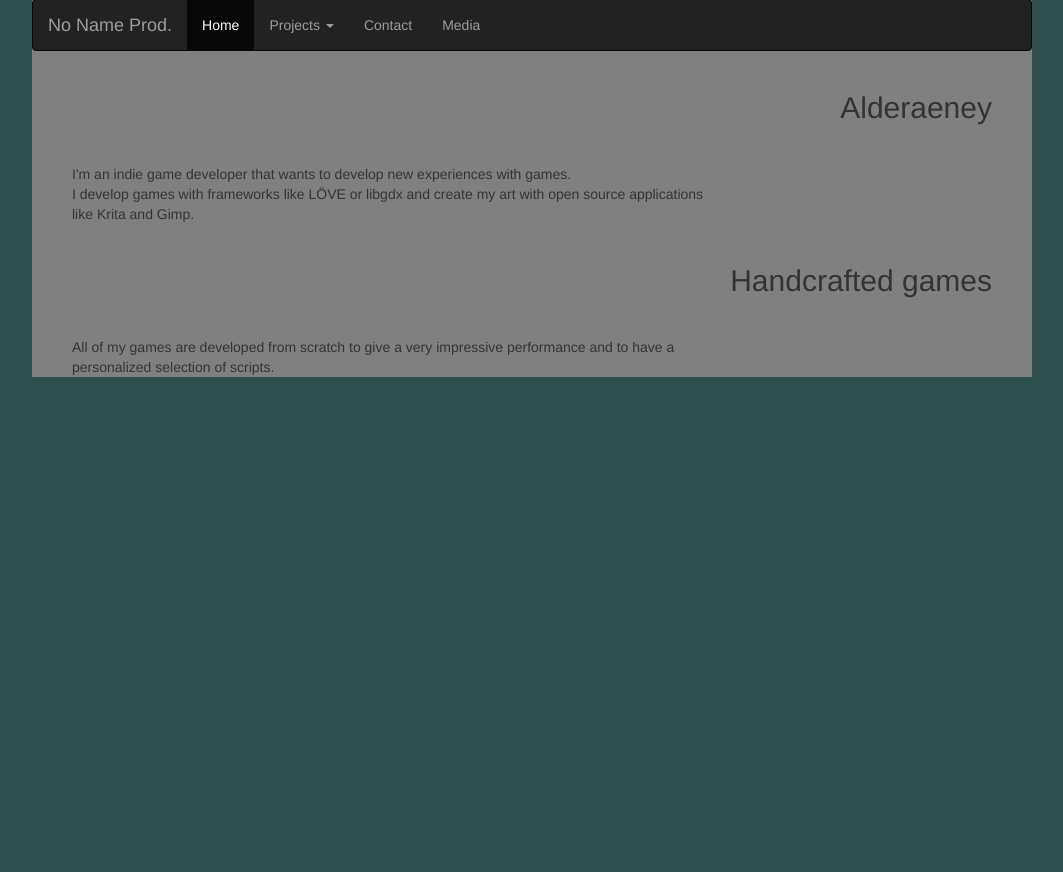
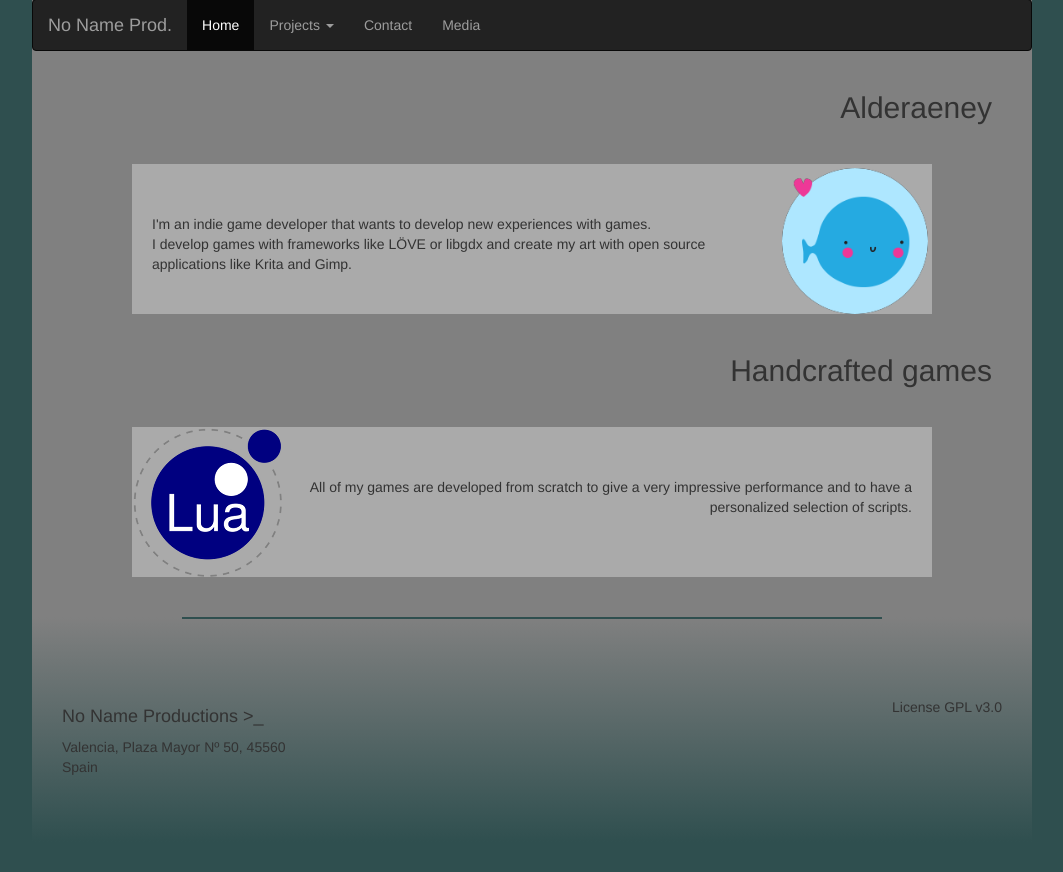
Before and after one commit to Alderaeney/ProjecteLlenguatjeMarques, a PHP site: page /index.html in a window 1280 px wide. Shown: the part 331-1203 px from the top of the page, without its empty margins (108-1171 px from the left). Before the commit the page ends 708 px from the top, so only its background shows below. Run offline with PHP 8.4, Linux system fonts and the light colour scheme.

Commit message:
Avancada página web en clase

```diff
--- a/css/index.css
+++ b/css/index.css
@@ -1,24 +1,3 @@
-*{
-    margin: 0;
-    padding: 0;
-}
-
-body{
-    background-color: darkslategray;
-}
-
-#pagina{
-    width: 1000px;
-    margin: 30px auto;
-    background-color: gray;
-}
-
-header{
-    height: 300px;
-    background: url("../img/header.png") no-repeat center;
-    background-size: cover;
-}
-
 h2{
     text-align: right;
     margin: 40px;
@@ -34,8 +13,38 @@ header h1{
     background-color: rgba(226, 226, 226, 0.43);
 }
 
+header p{
+    float: right;
+    margin: 30px;
+    margin-left: 200px;
+    width: 350px;
+    height: 70px;
+    background-color: rgba(226, 226, 226, 0.43);
+    text-align: center;
+    font-size: 27px;
+    color: black;
+    padding-top: 20px;
+}
+
 article p{
     width: 800px;
-    margin: 40px;
-    padding-right: 150px;
+    margin: 40px auto;
+    height: 150px;
 }
+
+#love{
+    background: url("../img/love.png") no-repeat center right, rgba(226, 226, 226, 0.43);
+    background-size: 150px 150px;
+    padding-top: 50px;
+    padding-left: 20px;
+    padding-right: 170px;
+}
+
+#script{
+    padding-left: 170px;
+    padding-right: 20px;
+    text-align: right;
+    background: url("../img/lua.png") no-repeat center left, rgba(226, 226, 226, 0.43);
+    background-size: 150px 150px;
+    padding-top: 50px;
+}
--- /dev/null
+++ b/css/main.css
@@ -0,0 +1,47 @@
+*{
+    margin: 0;
+    padding: 0;
+}
+
+body{
+    background-color: darkslategray;
+}
+
+#pagina{
+    width: 1000px;
+    margin: 30px auto;
+    background-color: gray;
+}
+
+header{
+    height: 300px;
+    background: url("../img/header.png") no-repeat center;
+    background-size: cover;
+}
+
+footer{
+    height: 225px;
+    background: linear-gradient(gray, darkslategray);
+}
+
+#lin{
+    border-top: 2px solid darkslategray;
+    height: 30px;
+    width: 700px;
+    margin: 20px auto;
+}
+
+#izq{
+    height: 100px;
+    width: 300px;
+    float: left;
+    margin: 30px;
+}
+
+#drc{
+    height: 100px;
+    width: 300px;
+    float: right;
+    margin: 30px;
+    text-align: right;
+}
--- a/index.html
+++ b/index.html
@@ -8,6 +8,7 @@
     <title>No Name Prod.</title>
     <link rel="stylesheet" href="https://maxcdn.bootstrapcdn.com/bootstrap/3.3.7/css/bootstrap.min.css">
     <link rel="stylesheet" href="./css/index.css">
+    <link rel="stylesheet" href="./css/main.css">
     <script src="https://ajax.googleapis.com/ajax/libs/jquery/3.3.1/jquery.min.js"></script>
     <script src="https://maxcdn.bootstrapcdn.com/bootstrap/3.3.7/js/bootstrap.min.js"></script>
     <link rel="shortcut icon" href="./img/favicon.png" type="image/x-icon">
@@ -71,7 +72,21 @@
             </article>
         </main>
         <footer>
-
+            <div id="lin"></div>
+            <div id="izq">
+                <h4>
+                    No Name Productions >_
+                </h4>
+                <p>
+                    Valencia, Plaza Mayor Nº 50, 45560 <br>
+                    Spain
+                </p>
+            </div>
+            <div id="drc">
+                <p>
+                    License GPL v3.0 <br>
+                </p>
+            </div>
         </footer>
     </div>
 
```
Also changed, not shown: html/media.html (+21 -5 lines), html/supertux.html (+20 -5 lines), include/contact.php (+5 -3 lines), css/contact.css (added), css/supertux.css (added), img/Lua-logo-nolabel.svg.png (added), img/love.png, img/lua.png (added).
